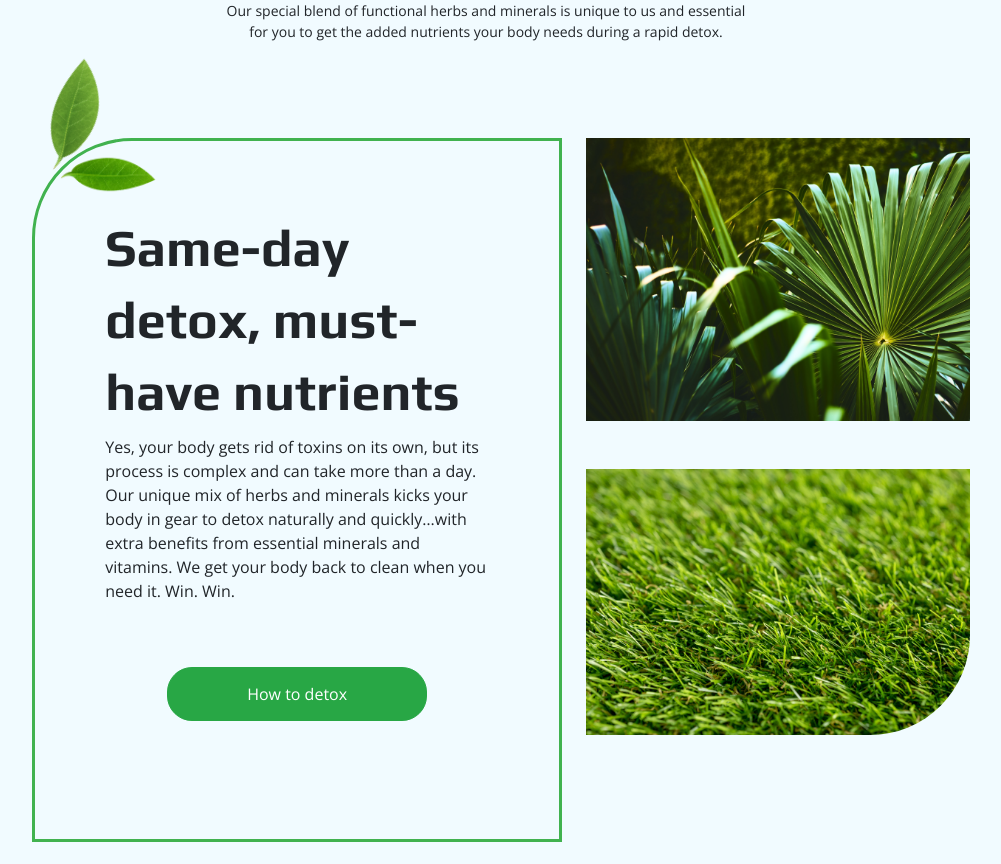
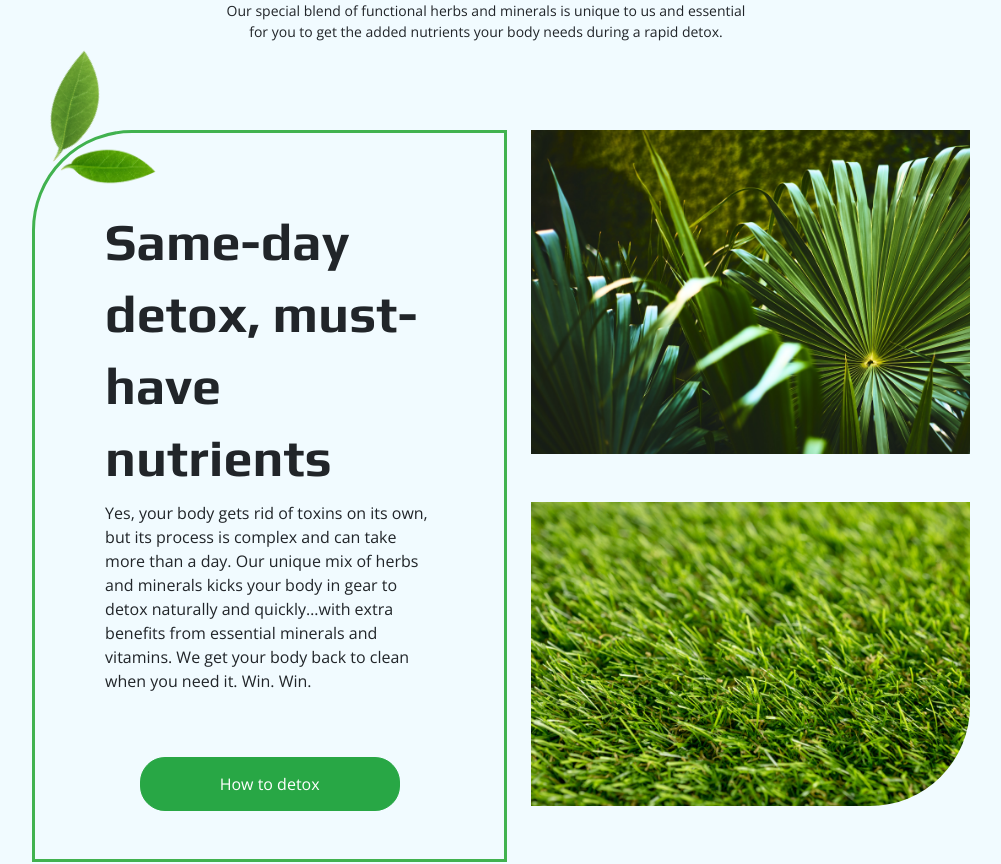
Before and after one commit to serhii-mokhonko/WildWebProdactionTest, a Vue app: page / in a window 1280 px wide. Shown: the part 1500-2364 px from the top of the page, without its empty margins (139-1140 px from the left). Built offline with nearby package versions, Linux system fonts and the light colour scheme.

Commit message:
some fixes design

```diff
--- a/src/components/Getdetox.vue
+++ b/src/components/Getdetox.vue
@@ -6,18 +6,18 @@
         <p>Our special blend of functional herbs and minerals is unique to us and essential for you to get the added nutrients your body needs during a rapid detox.</p>
       </b-col>
     </b-row>
-    <b-row class="d-flex justify-content-center align-self-stretch w-75 my-5 py-2 mx-auto">
-      <b-col class="block-content text-center block-border mr-4 position-relative">
-        <h2 class="text-left">Same-day detox, must-have nutrients</h2>
-        <p class="text-left"
+    <b-row class="d-flex flex-row w-75 justify-content-center my-5 mx-auto">
+      <b-col class="block-content text-center block-border block-border--rounded-top-left position-relative pt-5 align-self-md-stretch">
+        <h2 class="mx-auto w-75 mt-4 text-left">Same-day detox, must-have nutrients</h2>
+        <p class="mx-auto w-75 text-left"
         >Yes, your body gets rid of toxins on its own, but its process is complex and can take more than a day. Our unique mix of herbs and minerals kicks your body in gear to detox naturally and quickly…with extra benefits from essential minerals and vitamins. We get your body back to clean when you need it. Win. Win.</p>
         <b-button variant="success" class="btn-radius my-5">How to detox</b-button>
         <img src="../assets/leaf-large.png" class="position-absolute leaf-large" alt="leaf" />
         <img src="../assets/leaf-smal-2.png" class="position-absolute leaf-small" alt="leaf" />
       </b-col>
-      <b-col class="p-0">
-        <img src="../assets/lambert.png" class="w-100 h-auto mt-0" alt="image" />
-        <img src="../assets/grace.png" class="img__rounded w-100 h-auto mt-5" alt="image" />
+      <b-col class="block-content p-0 ml-4 align-self-md-stretch">
+        <img src="../assets/lambert.png" class="mt-0 w-100" alt="image" />
+        <img src="../assets/grace.png" class="img__rounded mt-5 w-100" alt="image" />
       </b-col>
     </b-row>
   </b-container>
@@ -56,6 +56,10 @@ export default {};
   z-index: 30;
 }
 
+.block-content {
+  max-width: 520px;
+}
+
 .block-title h2,
 .block-content h2 {
   font-family: "Play", sans-serif;
@@ -69,12 +73,11 @@ export default {};
   font-size: 14px;
 }
 
-.block-content {
-  padding: 70px 70px;
+.block-border {
+  border: 3px solid #41b24f;
 }
 
-.block-border {
-  border: 3px solid #41b24f;
+.block-border--rounded-top-left {
   border-top-left-radius: 100px;
 }
 
```
